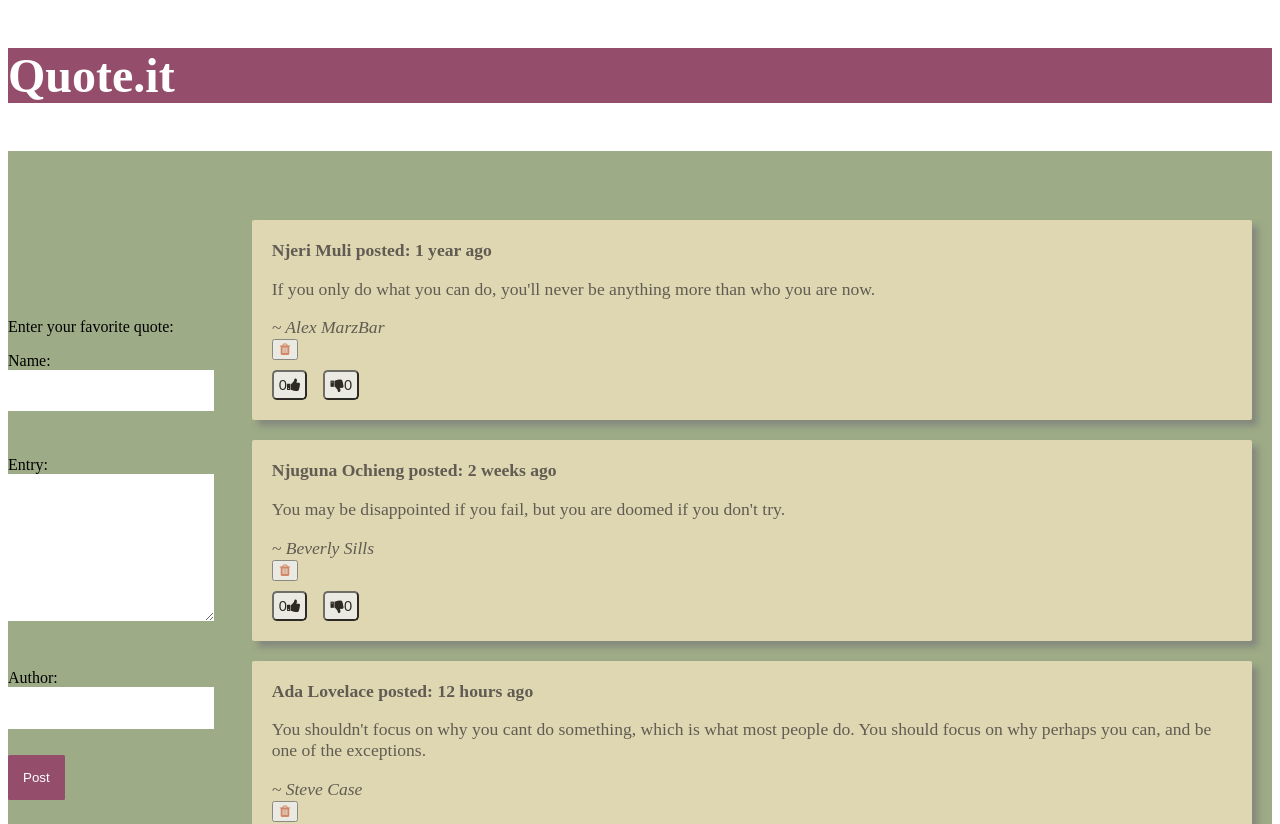
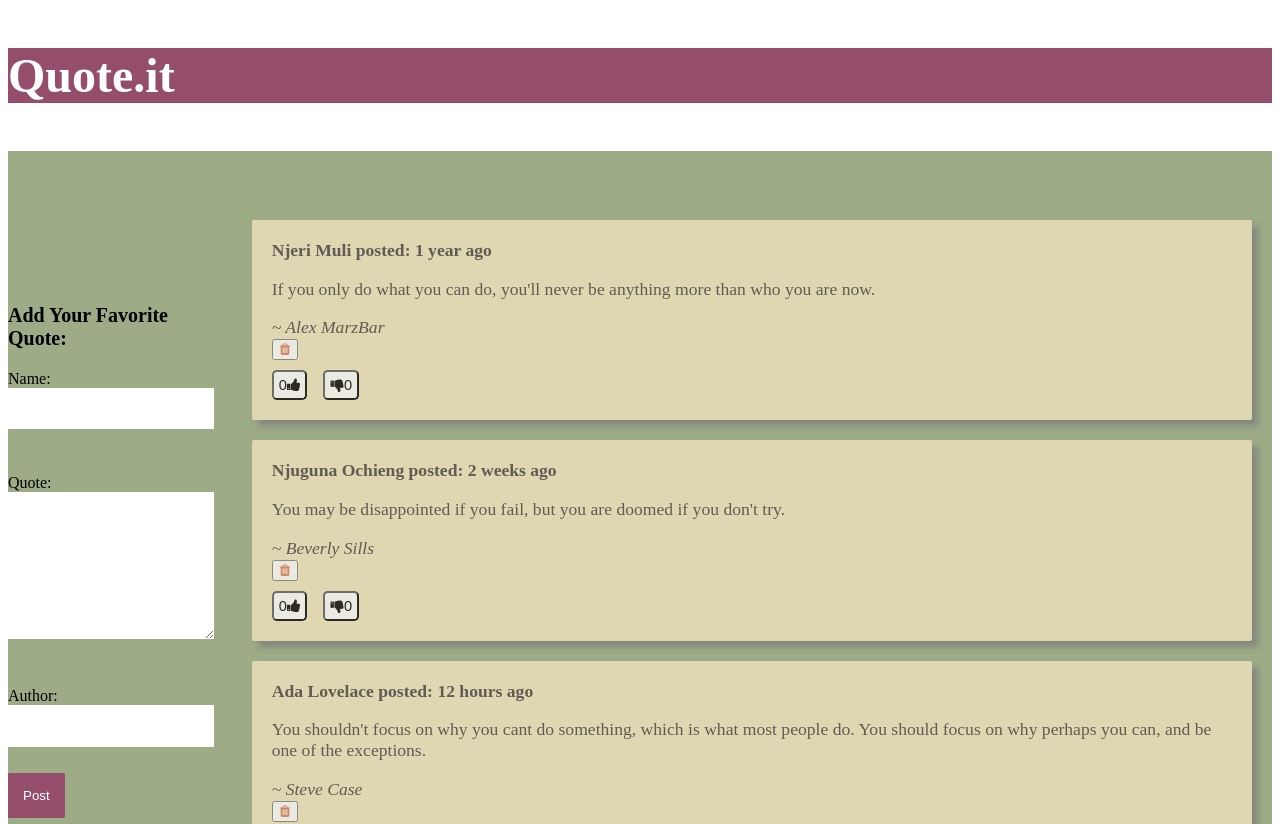
Before and after one commit to JoyMbugua/Quotr, an Angular app: page / in a window 1280 px wide. Shown: the top 824 px of the page. Built offline with nearby package versions, Linux system fonts and the light colour scheme.

Commit message:
added more css

```diff
--- a/package.json
+++ b/package.json
@@ -31,6 +31,7 @@
     "@angular/compiler-cli": "~11.0.5",
     "@types/jasmine": "~3.6.0",
     "@types/node": "^12.11.1",
+    "angular-cli-ghpages": "^1.0.0-rc.1",
     "codelyzer": "^6.0.0",
     "jasmine-core": "~3.6.0",
     "jasmine-spec-reporter": "~5.0.0",
--- a/src/app/quotes-form/quotes-form.component.html
+++ b/src/app/quotes-form/quotes-form.component.html
@@ -11,7 +11,7 @@
     <br>
 
    <div class="form-group">
-    <label for="description">Entry:</label>
+    <label for="description">Quote:</label>
     <textarea type="text" class="regular" rows="8" [(ngModel)]="newQuote.description" #description='ngModel' name='description' required>
     </textarea>
     <div [hidden]="description.valid || description.pristine" class="alert alert-danger">
--- a/src/app/quotes/quotes.component.css
+++ b/src/app/quotes/quotes.component.css
@@ -38,5 +38,9 @@
   .user {
     font-weight: bold;
   }
+  .form-caption {
+    font-size: 1.25rem;
+    font-weight: bold;
+  }
 
   /* Inputs */
--- a/src/app/quotes/quotes.component.html
+++ b/src/app/quotes/quotes.component.html
@@ -2,7 +2,7 @@
 
     <div class="container light">
     <div class="column">
-        <p class="form-caption">Enter your favorite quote:</p>
+        <p class="form-caption">Add Your Favorite Quote:</p>
 
 
         <!-- the form -->
```
Also changed, not shown: 1 other file (tests, documents, lock files or other folders).
